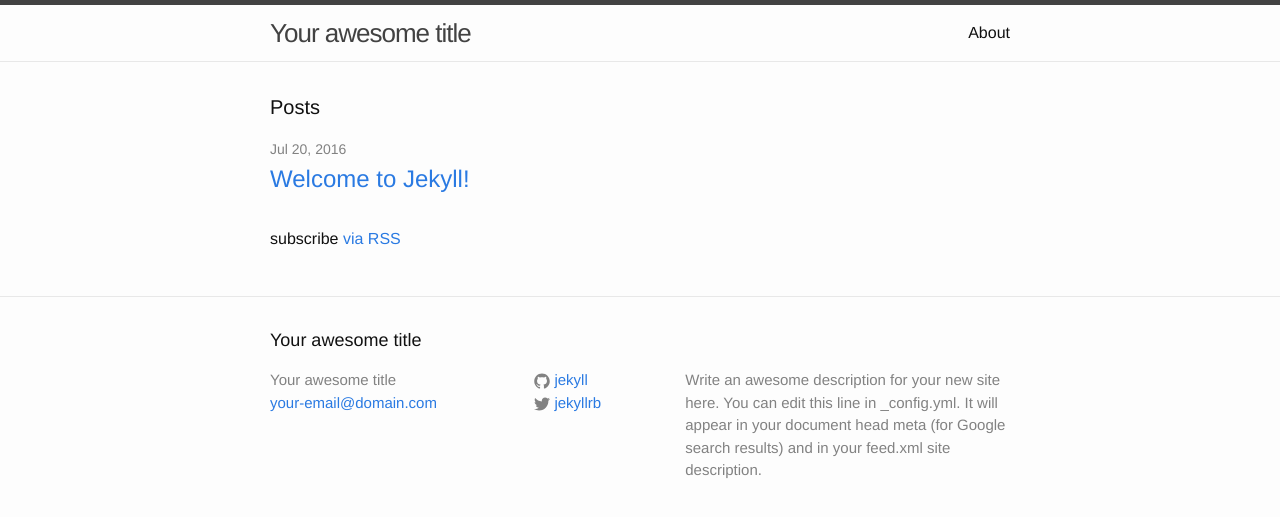
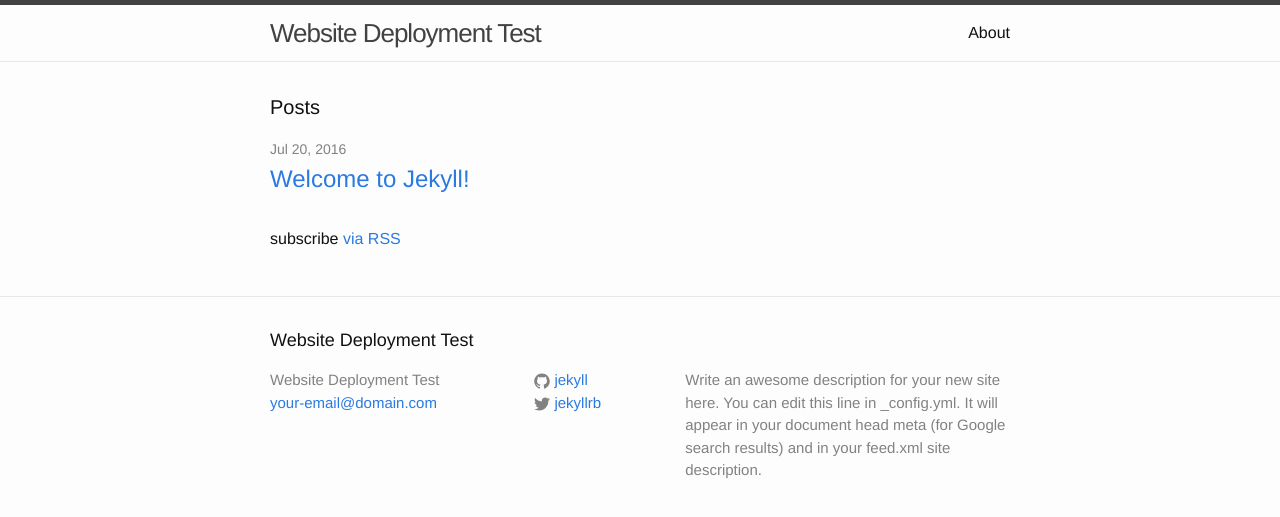
Before and after one commit to cmgsoft/automatic-doodle, a Jekyll site: the page built from index.html, in a window 1280 px wide. Shown: the top 517 px of the page. Built offline with Jekyll 4.4.1, drawn with Linux system fonts in a browser that asks for light colours.

Commit message:
Update _config.yml

```diff
--- a/_config.yml
+++ b/_config.yml
@@ -6,14 +6,14 @@
 # 'jekyll serve'. If you change this file, please restart the server process.
 
 # Site settings
-title: Your awesome title
+title: Website Deployment Test
 email: your-email@domain.com
 description: > # this means to ignore newlines until "baseurl:"
   Write an awesome description for your new site here. You can edit this
   line in _config.yml. It will appear in your document head meta (for
   Google search results) and in your feed.xml site description.
 baseurl: "" # the subpath of your site, e.g. /blog
-url: "http://yourdomain.com" # the base hostname & protocol for your site
+url: "cmgsoft.github.io" # the base hostname & protocol for your site
 twitter_username: jekyllrb
 github_username:  jekyll
 
```
